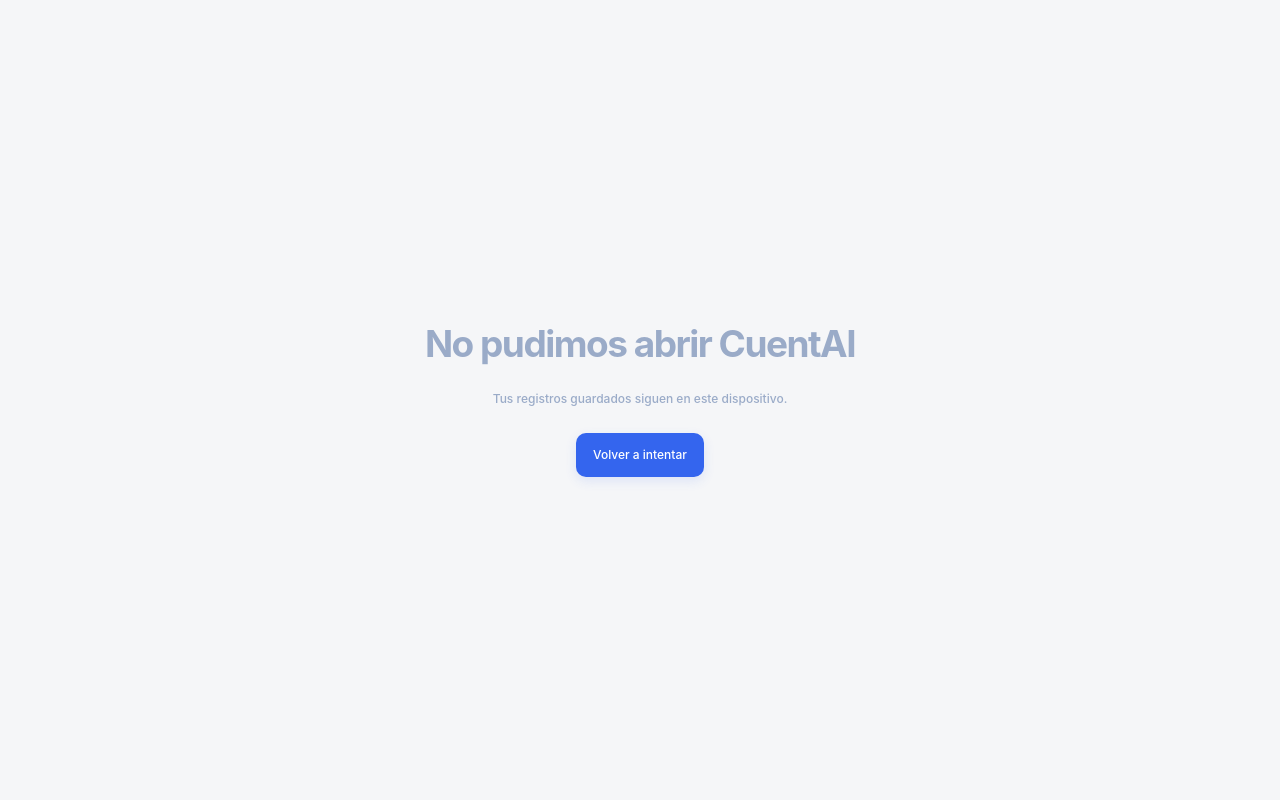
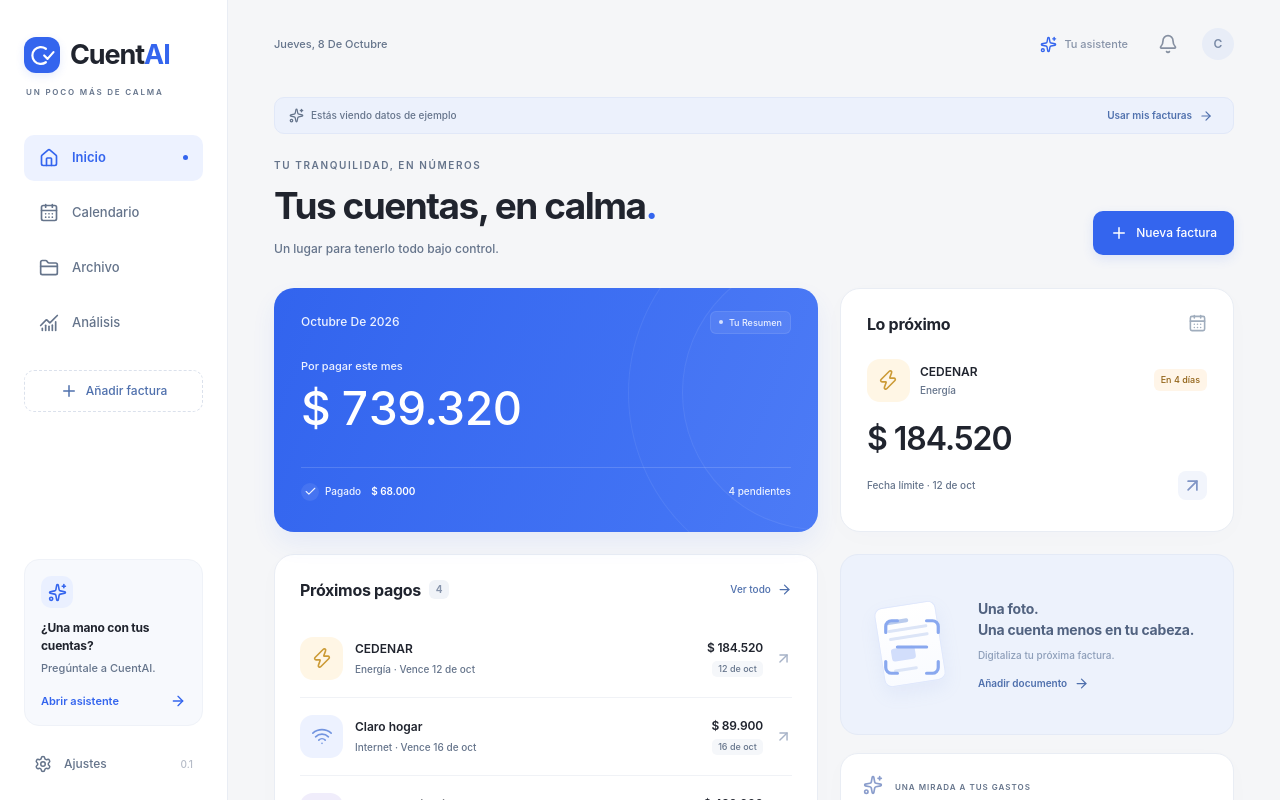
Before and after one commit to Dvkllz/CuentAI, a React (Vite) app: page / in a window 1280 px wide. Shown: the top 800 px of the page. Built offline with nearby package versions, Linux system fonts and the light colour scheme.

Commit message:
Corrige titulo localizado de la aplicacion

```diff
--- a/src/App.tsx
+++ b/src/App.tsx
@@ -736,7 +736,7 @@
   useLayoutEffect(() => {
     setActiveLanguage(state.settings.language);
     applyTheme(state.settings.theme);
-    document.title = tr(
+    globalThis.document.title = tr(
       "CuentAI · Tus cuentas en calma",
       "CuentAI · Bills under control",
     );
```
